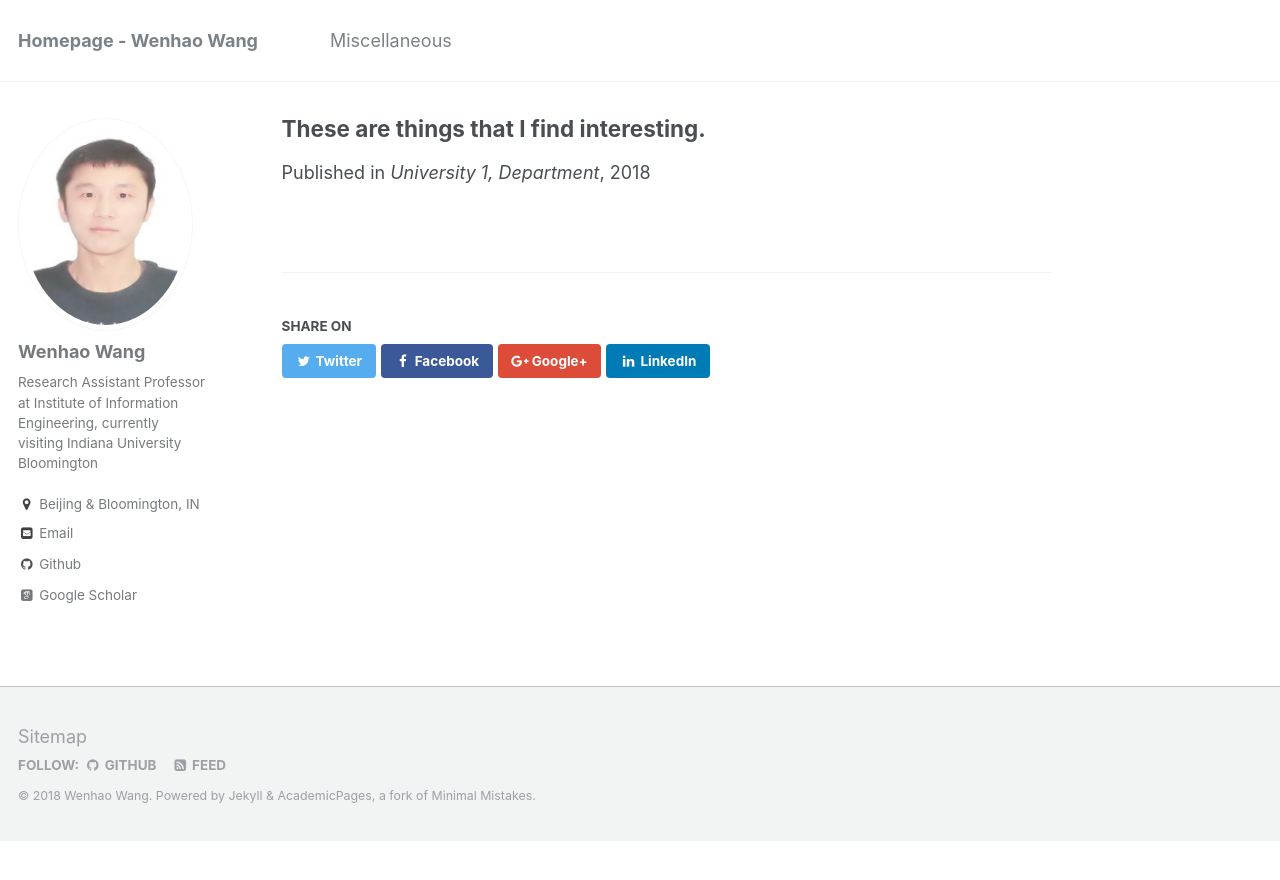
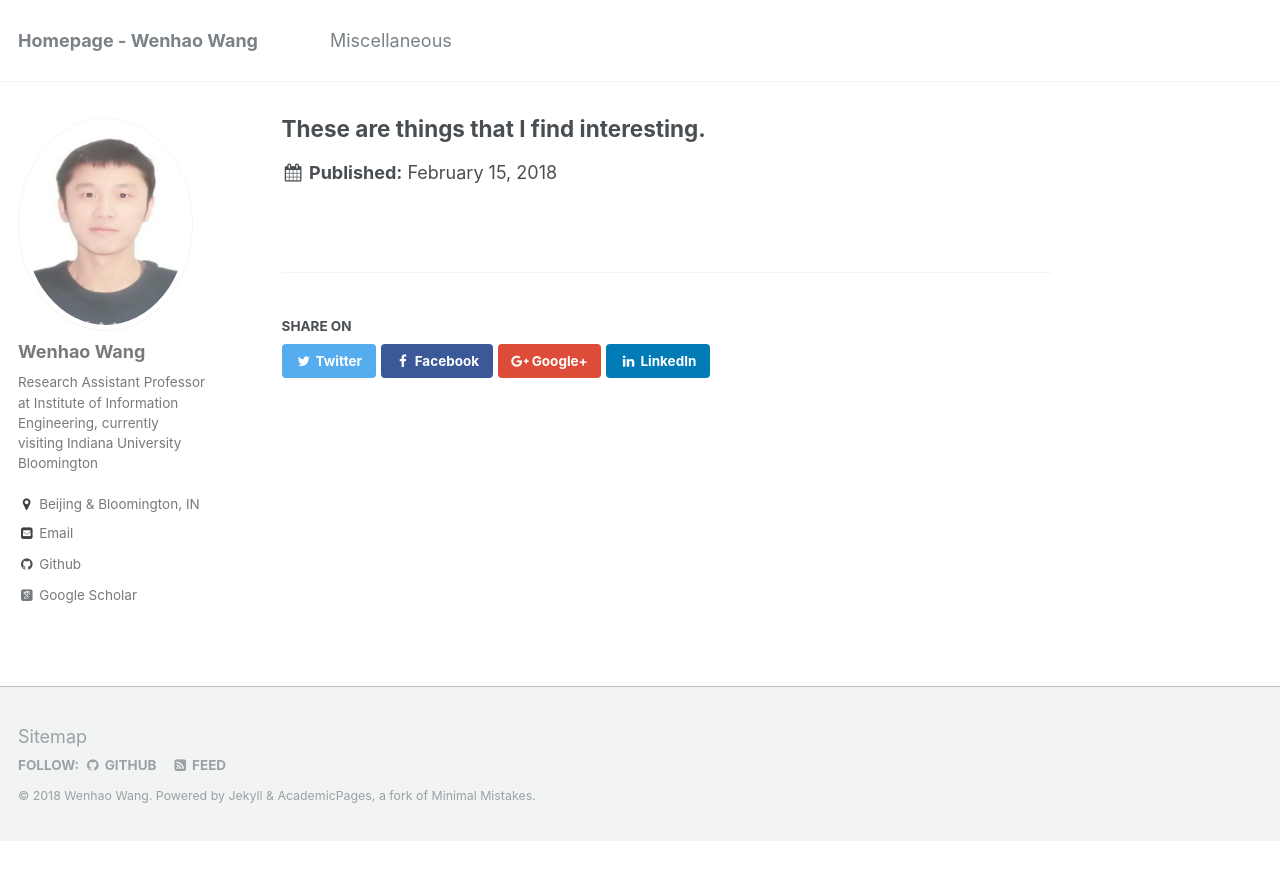
Before and after one commit to wenhao19/heartever.github.io, a Jekyll site: the page built from _miscellaneous/2018-spring-miscellaneous-1.md, in a window 1280 px wide. Shown: the top 880 px of the page. Built offline with Jekyll 4.4.1, drawn with Linux system fonts in a browser that asks for light colours; some web fonts are replaced.

Commit message:
Update 2018-spring-miscellaneous-1.md

```diff
--- a/_miscellaneous/2018-spring-miscellaneous-1.md
+++ b/_miscellaneous/2018-spring-miscellaneous-1.md
@@ -3,7 +3,6 @@
 collection: miscellaneous
 type: "none"
 excerpt: '1. Lectures by ETH Zürich on **Computer Architecture** (Fall 2017): [Youtube](https://www.youtube.com/playlist?list=PL5Q2soXY2Zi9OhoVQBXYFIZywZXCPl4M_)'
-venue: "University 1, Department"
 date: 2018-02-15
-location: "City, Country"
+location: "Beijing, China"
 ---
```
